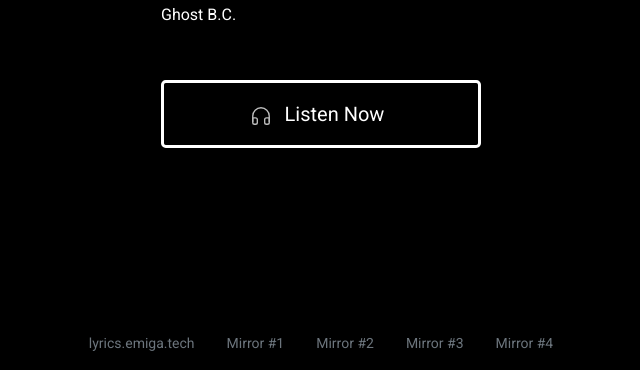
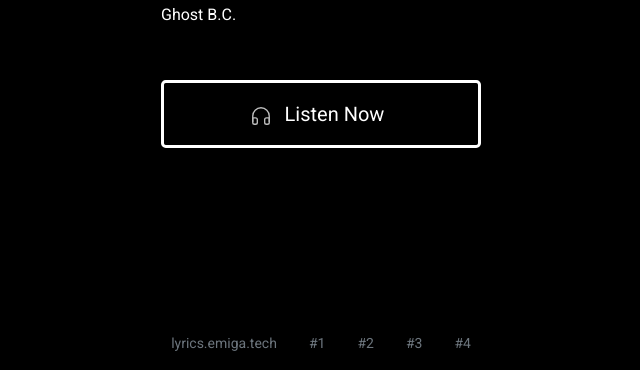
Before and after one commit to emigatech/music-lyrics-player, a plain HTML site: page index.html in a window 1280 px wide. Shown: the part 430-800 px from the top of the page, without its empty margins (319-959 px from the left). Drawn offline with Linux system fonts and the light colour scheme.

Commit message:
index prod

```diff
--- a/index.html
+++ b/index.html
@@ -108,10 +108,10 @@
 		<div class="nav-scroller">
 		  <nav class="nav nav-underline justify-content-center">
 		  	<a class="nav-link" href="https://lyrics.emiga.tech" title="https://lyrics.emiga.tech">lyrics.emiga.tech</a>
-		  	<a class="nav-link" href="https://3mig4.ga" title="https://3mig4.ga">Mirror #1</a>
-		    <a class="nav-link" href="https://3mig4.gq" title="https://3mig4.gq">Mirror #2</a>
-		    <a class="nav-link" href="https://3mig4.tk" title="https://3mig4.tk">Mirror #3</a>
-		    <a class="nav-link" href="https://3mig4.cf" title="https://3mig4.cf">Mirror #4</a>
+		  	<a class="nav-link" href="https://3mig4.ga" title="https://3mig4.ga">#1</a>
+		    <a class="nav-link" href="https://3mig4.gq" title="https://3mig4.gq">#2</a>
+		    <a class="nav-link" href="https://3mig4.tk" title="https://3mig4.tk">#3</a>
+		    <a class="nav-link" href="https://3mig4.cf" title="https://3mig4.cf">#4</a>
 		  </nav>
 		</div>
 	</div>
```
